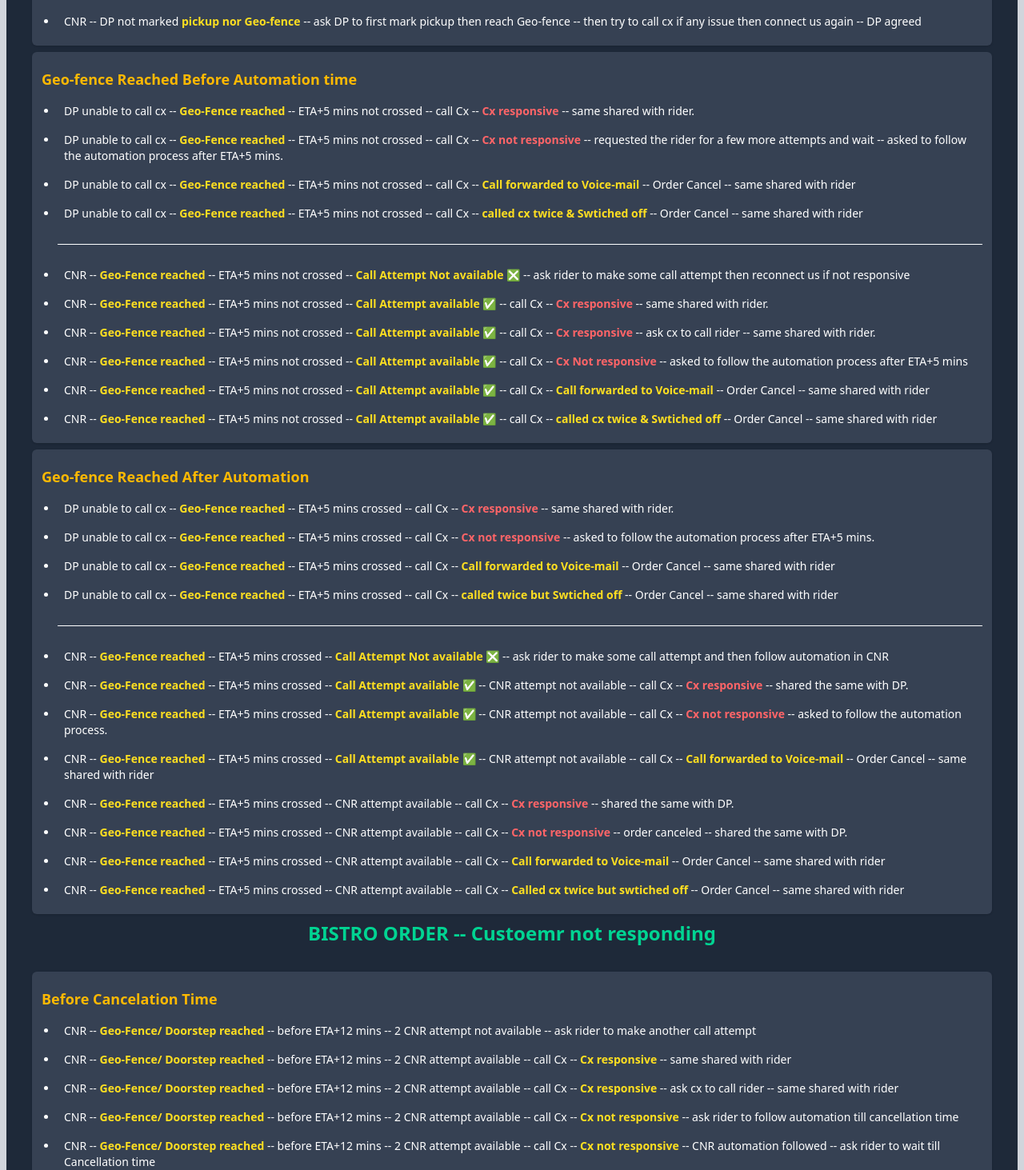
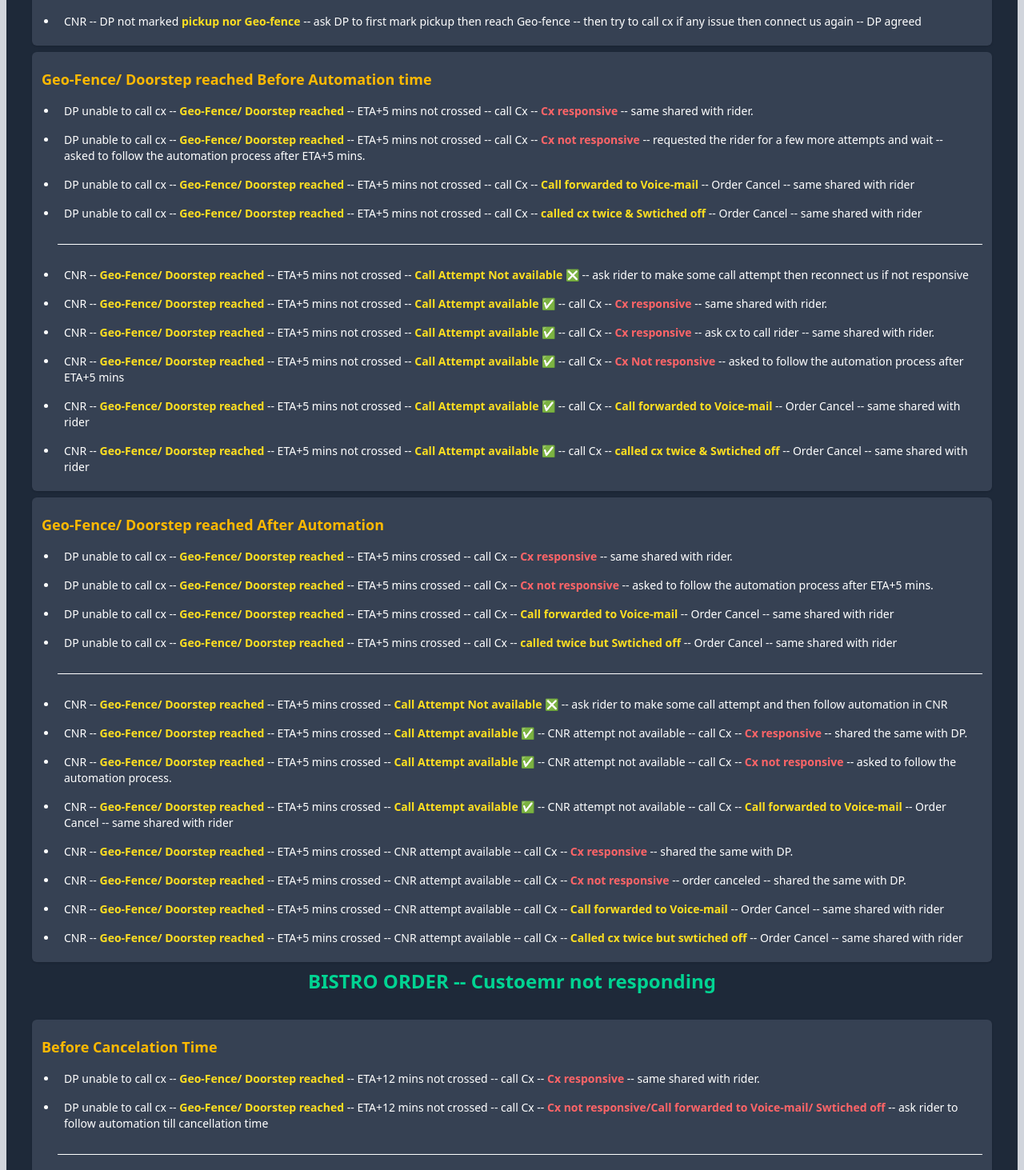
Before and after one commit to Code-with-Sahani/Blinket-DP, a React (Vite) app: page / in a window 1280 px wide. Shown: the part 907-2370 px from the top of the page at 80% size. Built offline with nearby package versions, Linux system fonts and the light colour scheme.

Commit message:
Update CNR.jsx

```diff
--- a/src/Components/CNR.jsx
+++ b/src/Components/CNR.jsx
@@ -16,63 +16,63 @@ const CNR = () => {
             <div className="space-y-4 mt-2">
 
                 <div className="p-3 bg-gray-700 rounded-md shadow">
-                    <h3 className="text-lg font-semibold text-amber-400 mt-2 mb-2">Geo-fence Reached Before Automation time</h3>
+                    <h3 className="text-lg font-semibold text-amber-400 mt-2 mb-2">Geo-Fence/ Doorstep reached Before Automation time</h3>
                     <ul className="list-disc pl-5">
-                        <li className="p-2">DP unable to call cx -- <strong className="text-yellow-300 font-semibold">Geo-Fence reached</strong> -- ETA+5 mins not crossed -- call Cx -- <strong className='text-red-400 font-semibold'>Cx responsive</strong> -- same shared with rider.</li>
+                        <li className="p-2">DP unable to call cx -- <strong className="text-yellow-300 font-semibold">Geo-Fence/ Doorstep reached</strong> -- ETA+5 mins not crossed -- call Cx -- <strong className='text-red-400 font-semibold'>Cx responsive</strong> -- same shared with rider.</li>
 
-                        <li className="p-2">DP unable to call cx -- <strong className="text-yellow-300 font-semibold">Geo-Fence reached</strong> -- ETA+5 mins not crossed -- call Cx -- <strong className='text-red-400 font-semibold'>Cx not responsive</strong> -- requested the rider for a few more attempts and wait -- asked to follow the automation process after ETA+5 mins.</li>
+                        <li className="p-2">DP unable to call cx -- <strong className="text-yellow-300 font-semibold">Geo-Fence/ Doorstep reached</strong> -- ETA+5 mins not crossed -- call Cx -- <strong className='text-red-400 font-semibold'>Cx not responsive</strong> -- requested the rider for a few more attempts and wait -- asked to follow the automation process after ETA+5 mins.</li>
 
-                        <li className="p-2">DP unable to call cx -- <strong className="text-yellow-300 font-semibold">Geo-Fence reached</strong> -- ETA+5 mins not crossed -- call Cx -- <strong className='text-yellow-300 font-semibold'>Call forwarded to Voice-mail</strong> -- Order Cancel -- same shared with rider</li>
+                        <li className="p-2">DP unable to call cx -- <strong className="text-yellow-300 font-semibold">Geo-Fence/ Doorstep reached</strong> -- ETA+5 mins not crossed -- call Cx -- <strong className='text-yellow-300 font-semibold'>Call forwarded to Voice-mail</strong> -- Order Cancel -- same shared with rider</li>
 
 
-                        <li className="p-2">DP unable to call cx -- <strong className="text-yellow-300 font-semibold">Geo-Fence reached</strong> -- ETA+5 mins not crossed -- call Cx -- <strong className='text-yellow-300 font-semibold'>called cx twice & Swtiched off</strong> -- Order Cancel -- same shared with rider</li>
+                        <li className="p-2">DP unable to call cx -- <strong className="text-yellow-300 font-semibold">Geo-Fence/ Doorstep reached</strong> -- ETA+5 mins not crossed -- call Cx -- <strong className='text-yellow-300 font-semibold'>called cx twice & Swtiched off</strong> -- Order Cancel -- same shared with rider</li>
 
                         <hr className='mb-5 mt-5' />
 
-                        <li className="p-2">CNR -- <strong className="text-yellow-300 font-semibold">Geo-Fence reached</strong> -- ETA+5 mins not crossed -- <strong className='text-yellow-300 font-semibold'>Call Attempt Not available ❎</strong> -- ask rider to make some call attempt then reconnect us if not responsive</li>
+                        <li className="p-2">CNR -- <strong className="text-yellow-300 font-semibold">Geo-Fence/ Doorstep reached</strong> -- ETA+5 mins not crossed -- <strong className='text-yellow-300 font-semibold'>Call Attempt Not available ❎</strong> -- ask rider to make some call attempt then reconnect us if not responsive</li>
 
-                        <li className="p-2">CNR -- <strong className="text-yellow-300 font-semibold">Geo-Fence reached</strong> -- ETA+5 mins not crossed -- <strong className='text-yellow-300 font-semibold'>Call Attempt available ✅</strong> -- call Cx -- <strong className='text-red-400 font-semibold'>Cx responsive</strong> -- same shared with rider.</li>
-                        <li className="p-2">CNR -- <strong className="text-yellow-300 font-semibold">Geo-Fence reached</strong> -- ETA+5 mins not crossed -- <strong className='text-yellow-300 font-semibold'>Call Attempt available ✅</strong> -- call Cx -- <strong className='text-red-400 font-semibold'>Cx responsive</strong> -- ask cx to call rider -- same shared with rider.</li>
+                        <li className="p-2">CNR -- <strong className="text-yellow-300 font-semibold">Geo-Fence/ Doorstep reached</strong> -- ETA+5 mins not crossed -- <strong className='text-yellow-300 font-semibold'>Call Attempt available ✅</strong> -- call Cx -- <strong className='text-red-400 font-semibold'>Cx responsive</strong> -- same shared with rider.</li>
+                        <li className="p-2">CNR -- <strong className="text-yellow-300 font-semibold">Geo-Fence/ Doorstep reached</strong> -- ETA+5 mins not crossed -- <strong className='text-yellow-300 font-semibold'>Call Attempt available ✅</strong> -- call Cx -- <strong className='text-red-400 font-semibold'>Cx responsive</strong> -- ask cx to call rider -- same shared with rider.</li>
 
-                        <li className="p-2">CNR -- <strong className="text-yellow-300 font-semibold">Geo-Fence reached</strong> -- ETA+5 mins not crossed -- <strong className='text-yellow-300 font-semibold'>Call Attempt available ✅</strong> -- call Cx -- <strong className='text-red-400 font-semibold'>Cx Not responsive</strong> -- asked to follow the automation process after ETA+5 mins </li>
+                        <li className="p-2">CNR -- <strong className="text-yellow-300 font-semibold">Geo-Fence/ Doorstep reached</strong> -- ETA+5 mins not crossed -- <strong className='text-yellow-300 font-semibold'>Call Attempt available ✅</strong> -- call Cx -- <strong className='text-red-400 font-semibold'>Cx Not responsive</strong> -- asked to follow the automation process after ETA+5 mins </li>
 
-                        <li className="p-2">CNR -- <strong className="text-yellow-300 font-semibold">Geo-Fence reached</strong> -- ETA+5 mins not crossed -- <strong className='text-yellow-300 font-semibold'>Call Attempt available ✅</strong> -- call Cx -- <strong className='text-yellow-300 font-semibold'>Call forwarded to Voice-mail</strong> -- Order Cancel -- same shared with rider</li>
+                        <li className="p-2">CNR -- <strong className="text-yellow-300 font-semibold">Geo-Fence/ Doorstep reached</strong> -- ETA+5 mins not crossed -- <strong className='text-yellow-300 font-semibold'>Call Attempt available ✅</strong> -- call Cx -- <strong className='text-yellow-300 font-semibold'>Call forwarded to Voice-mail</strong> -- Order Cancel -- same shared with rider</li>
 
-                        <li className="p-2">CNR -- <strong className="text-yellow-300 font-semibold">Geo-Fence reached</strong> -- ETA+5 mins not crossed -- <strong className='text-yellow-300 font-semibold'>Call Attempt available ✅</strong> -- call Cx -- <strong className='text-yellow-300 font-semibold'>called cx twice & Swtiched off</strong> -- Order Cancel -- same shared with rider</li>
+                        <li className="p-2">CNR -- <strong className="text-yellow-300 font-semibold">Geo-Fence/ Doorstep reached</strong> -- ETA+5 mins not crossed -- <strong className='text-yellow-300 font-semibold'>Call Attempt available ✅</strong> -- call Cx -- <strong className='text-yellow-300 font-semibold'>called cx twice & Swtiched off</strong> -- Order Cancel -- same shared with rider</li>
                     </ul>
                 </div>
             </div>
 
             <div className="space-y-4 mt-2">
                 <div className="p-3 bg-gray-700 rounded-md shadow">
-                    <h3 className="text-lg font-semibold text-amber-400 mt-2 mb-2">Geo-fence Reached After Automation</h3>
+                    <h3 className="text-lg font-semibold text-amber-400 mt-2 mb-2">Geo-Fence/ Doorstep reached After Automation</h3>
                     <ul className="list-disc pl-5">
 
-                        <li className="p-2">DP unable to call cx -- <strong className="text-yellow-300 font-semibold">Geo-Fence reached</strong> -- ETA+5 mins crossed -- call Cx -- <strong className='text-red-400 font-semibold'>Cx responsive</strong> -- same shared with rider.</li>
+                        <li className="p-2">DP unable to call cx -- <strong className="text-yellow-300 font-semibold">Geo-Fence/ Doorstep reached</strong> -- ETA+5 mins crossed -- call Cx -- <strong className='text-red-400 font-semibold'>Cx responsive</strong> -- same shared with rider.</li>
 
-                        <li className="p-2">DP unable to call cx -- <strong className="text-yellow-300 font-semibold">Geo-Fence reached</strong> -- ETA+5 mins crossed -- call Cx -- <strong className='text-red-400 font-semibold'>Cx not responsive</strong> -- asked to follow the automation process after ETA+5 mins.</li>
+                        <li className="p-2">DP unable to call cx -- <strong className="text-yellow-300 font-semibold">Geo-Fence/ Doorstep reached</strong> -- ETA+5 mins crossed -- call Cx -- <strong className='text-red-400 font-semibold'>Cx not responsive</strong> -- asked to follow the automation process after ETA+5 mins.</li>
 
-                        <li className="p-2">DP unable to call cx -- <strong className="text-yellow-300 font-semibold">Geo-Fence reached</strong> -- ETA+5 mins crossed -- call Cx -- <strong className='text-yellow-300 font-semibold'>Call forwarded to Voice-mail</strong> -- Order Cancel -- same shared with rider</li>
+                        <li className="p-2">DP unable to call cx -- <strong className="text-yellow-300 font-semibold">Geo-Fence/ Doorstep reached</strong> -- ETA+5 mins crossed -- call Cx -- <strong className='text-yellow-300 font-semibold'>Call forwarded to Voice-mail</strong> -- Order Cancel -- same shared with rider</li>
 
-                        <li className="p-2">DP unable to call cx -- <strong className="text-yellow-300 font-semibold">Geo-Fence reached</strong> -- ETA+5 mins crossed -- call Cx -- <strong className='text-yellow-300 font-semibold'>called twice but Swtiched off</strong> -- Order Cancel -- same shared with rider</li>
+                        <li className="p-2">DP unable to call cx -- <strong className="text-yellow-300 font-semibold">Geo-Fence/ Doorstep reached</strong> -- ETA+5 mins crossed -- call Cx -- <strong className='text-yellow-300 font-semibold'>called twice but Swtiched off</strong> -- Order Cancel -- same shared with rider</li>
 
                         <hr className='mb-5 mt-5' />
 
-                        <li className="p-2">CNR -- <strong className="text-yellow-300 font-semibold">Geo-Fence reached</strong> -- ETA+5 mins crossed -- <strong className='text-yellow-300 font-semibold'>Call Attempt Not available ❎</strong> -- ask rider to make some call attempt and then follow automation in CNR </li>
+                        <li className="p-2">CNR -- <strong className="text-yellow-300 font-semibold">Geo-Fence/ Doorstep reached</strong> -- ETA+5 mins crossed -- <strong className='text-yellow-300 font-semibold'>Call Attempt Not available ❎</strong> -- ask rider to make some call attempt and then follow automation in CNR </li>
 
-                        <li className="p-2">CNR -- <strong className="text-yellow-300 font-semibold">Geo-Fence reached</strong> -- ETA+5 mins crossed -- <strong className='text-yellow-300 font-semibold'>Call Attempt available ✅</strong> -- CNR attempt not available -- call Cx -- <strong className='text-red-400 font-semibold'>Cx responsive</strong> -- shared the same with DP.</li>
+                        <li className="p-2">CNR -- <strong className="text-yellow-300 font-semibold">Geo-Fence/ Doorstep reached</strong> -- ETA+5 mins crossed -- <strong className='text-yellow-300 font-semibold'>Call Attempt available ✅</strong> -- CNR attempt not available -- call Cx -- <strong className='text-red-400 font-semibold'>Cx responsive</strong> -- shared the same with DP.</li>
 
-                        <li className="p-2">CNR -- <strong className="text-yellow-300 font-semibold">Geo-Fence reached</strong> -- ETA+5 mins crossed -- <strong className='text-yellow-300 font-semibold'>Call Attempt available ✅</strong> -- CNR attempt not available -- call Cx -- <strong className='text-red-400 font-semibold'>Cx not responsive</strong> -- asked to follow the automation process.</li>
+                        <li className="p-2">CNR -- <strong className="text-yellow-300 font-semibold">Geo-Fence/ Doorstep reached</strong> -- ETA+5 mins crossed -- <strong className='text-yellow-300 font-semibold'>Call Attempt available ✅</strong> -- CNR attempt not available -- call Cx -- <strong className='text-red-400 font-semibold'>Cx not responsive</strong> -- asked to follow the automation process.</li>
 
-                        <li className="p-2">CNR -- <strong className="text-yellow-300 font-semibold">Geo-Fence reached</strong> -- ETA+5 mins crossed -- <strong className='text-yellow-300 font-semibold'>Call Attempt available ✅</strong> -- CNR attempt not available -- call Cx -- <strong className='text-yellow-300 font-semibold'>Call forwarded to Voice-mail</strong> -- Order Cancel -- same shared with rider</li>
+                        <li className="p-2">CNR -- <strong className="text-yellow-300 font-semibold">Geo-Fence/ Doorstep reached</strong> -- ETA+5 mins crossed -- <strong className='text-yellow-300 font-semibold'>Call Attempt available ✅</strong> -- CNR attempt not available -- call Cx -- <strong className='text-yellow-300 font-semibold'>Call forwarded to Voice-mail</strong> -- Order Cancel -- same shared with rider</li>
 
-                        <li className="p-2">CNR -- <strong className="text-yellow-300 font-semibold">Geo-Fence reached</strong> -- ETA+5 mins crossed -- CNR attempt available -- call Cx -- <strong className='text-red-400 font-semibold'>Cx responsive</strong> -- shared the same with DP.</li>
+                        <li className="p-2">CNR -- <strong className="text-yellow-300 font-semibold">Geo-Fence/ Doorstep reached</strong> -- ETA+5 mins crossed -- CNR attempt available -- call Cx -- <strong className='text-red-400 font-semibold'>Cx responsive</strong> -- shared the same with DP.</li>
 
-                        <li className="p-2">CNR -- <strong className="text-yellow-300 font-semibold">Geo-Fence reached</strong> -- ETA+5 mins crossed -- CNR attempt available -- call Cx -- <strong className='text-red-400 font-semibold'>Cx not responsive</strong> -- order canceled -- shared the same with DP.</li>
+                        <li className="p-2">CNR -- <strong className="text-yellow-300 font-semibold">Geo-Fence/ Doorstep reached</strong> -- ETA+5 mins crossed -- CNR attempt available -- call Cx -- <strong className='text-red-400 font-semibold'>Cx not responsive</strong> -- order canceled -- shared the same with DP.</li>
 
-                        <li className="p-2">CNR -- <strong className="text-yellow-300 font-semibold">Geo-Fence reached</strong> -- ETA+5 mins crossed -- CNR attempt available -- call Cx -- <strong className='text-yellow-300 font-semibold'>Call forwarded to Voice-mail</strong> -- Order Cancel -- same shared with rider</li>
+                        <li className="p-2">CNR -- <strong className="text-yellow-300 font-semibold">Geo-Fence/ Doorstep reached</strong> -- ETA+5 mins crossed -- CNR attempt available -- call Cx -- <strong className='text-yellow-300 font-semibold'>Call forwarded to Voice-mail</strong> -- Order Cancel -- same shared with rider</li>
 
-                        <li className="p-2">CNR -- <strong className="text-yellow-300 font-semibold">Geo-Fence reached</strong> -- ETA+5 mins crossed -- CNR attempt available -- call Cx -- <strong className='text-yellow-300 font-semibold'>Called cx twice but swtiched off</strong> -- Order Cancel -- same shared with rider</li>
+                        <li className="p-2">CNR -- <strong className="text-yellow-300 font-semibold">Geo-Fence/ Doorstep reached</strong> -- ETA+5 mins crossed -- CNR attempt available -- call Cx -- <strong className='text-yellow-300 font-semibold'>Called cx twice but swtiched off</strong> -- Order Cancel -- same shared with rider</li>
 
 
                     </ul>
@@ -84,6 +84,13 @@ const CNR = () => {
                 <div className="p-3 bg-gray-700 rounded-md shadow">
                     <h3 className="text-lg font-semibold text-amber-400 mt-2 mb-2">Before Cancelation Time</h3>
                     <ul className="list-disc pl-5">
+
+                        <li className="p-2">DP unable to call cx -- <strong className="text-yellow-300 font-semibold">Geo-Fence/ Doorstep reached</strong> -- ETA+12 mins not crossed -- call Cx -- <strong className='text-red-400 font-semibold'>Cx responsive</strong> -- same shared with rider.</li>
+
+                        <li className="p-2">DP unable to call cx -- <strong className="text-yellow-300 font-semibold">Geo-Fence/ Doorstep reached</strong> -- ETA+12 mins not crossed -- call Cx -- <strong className='text-red-400 font-semibold'>Cx not responsive/Call forwarded to Voice-mail/ Swtiched off</strong> -- ask rider to follow automation till cancellation time</li>
+
+                        <hr className='mb-5 mt-5' />
+
 
                         <li className="p-2">CNR -- <strong className="text-yellow-300 font-semibold">Geo-Fence/ Doorstep reached</strong> -- before ETA+12 mins -- 2 CNR attempt not available -- ask rider to make another call attempt </li>
 
@@ -98,9 +105,15 @@ const CNR = () => {
                     </ul>
                 </div>
 
-                 <div className="p-3 bg-gray-700 rounded-md shadow">
+                <div className="p-3 bg-gray-700 rounded-md shadow">
                     <h3 className="text-lg font-semibold text-amber-400 mt-2 mb-2">After Cancelation Time</h3>
                     <ul className="list-disc pl-5">
+
+                     <li className="p-2">DP unable to call cx -- <strong className="text-yellow-300 font-semibold">Geo-Fence/ Doorstep reached</strong> -- ETA+12 mins  crossed -- call Cx -- <strong className='text-red-400 font-semibold'>Cx responsive</strong> -- same shared with rider.</li>
+
+                        <li className="p-2">DP unable to call cx -- <strong className="text-yellow-300 font-semibold">Geo-Fence/ Doorstep reached</strong> -- ETA+12 mins crossed -- call Cx twice -- <strong className='text-red-400 font-semibold'>Cx not responsive/Call forwarded to Voice-mail/ Swtiched off</strong> -- order cancel -- same share to rider </li>
+
+                        <hr className='mb-5 mt-5' />
 
                         <li className="p-2">CNR -- <strong className="text-yellow-300 font-semibold">Geo-Fence/ Doorstep reached</strong> -- After ETA+12 mins -- 2 CNR attempt not available -- ask rider to make another call attempt </li>
 
```
